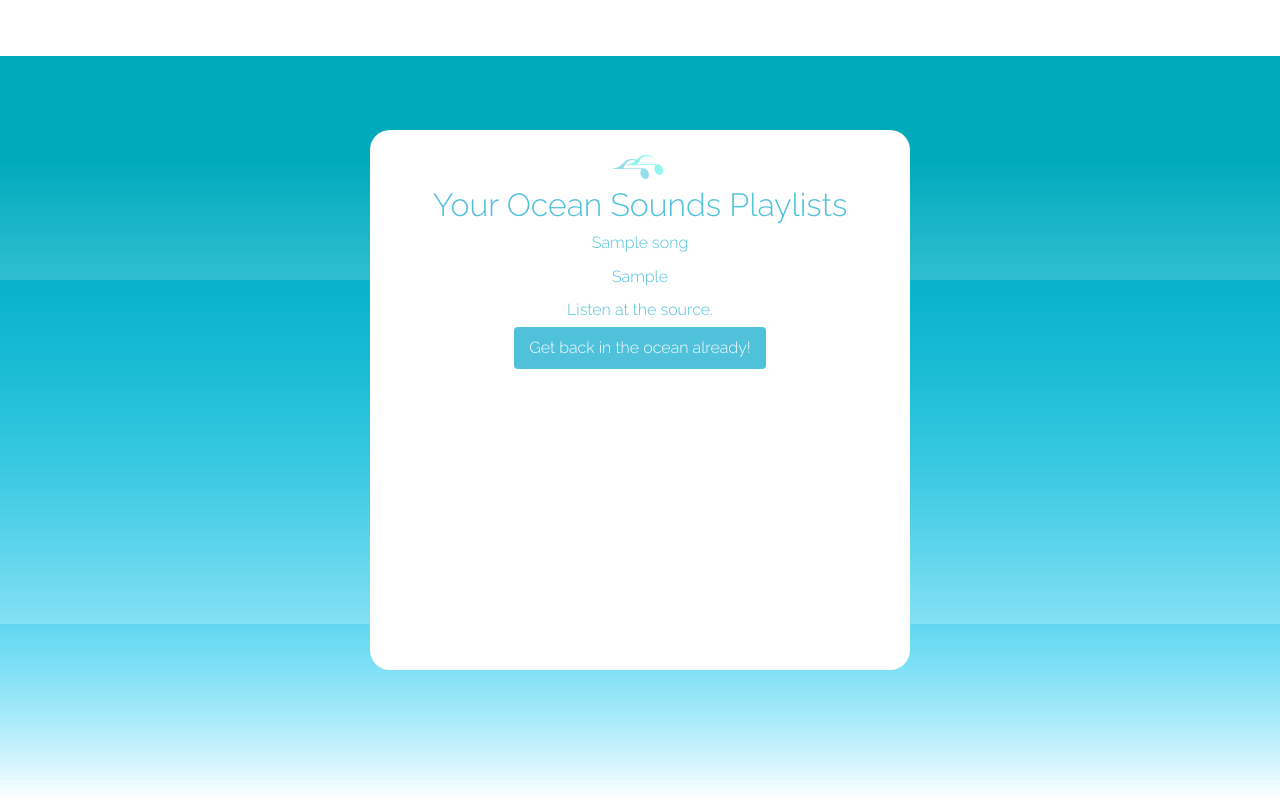
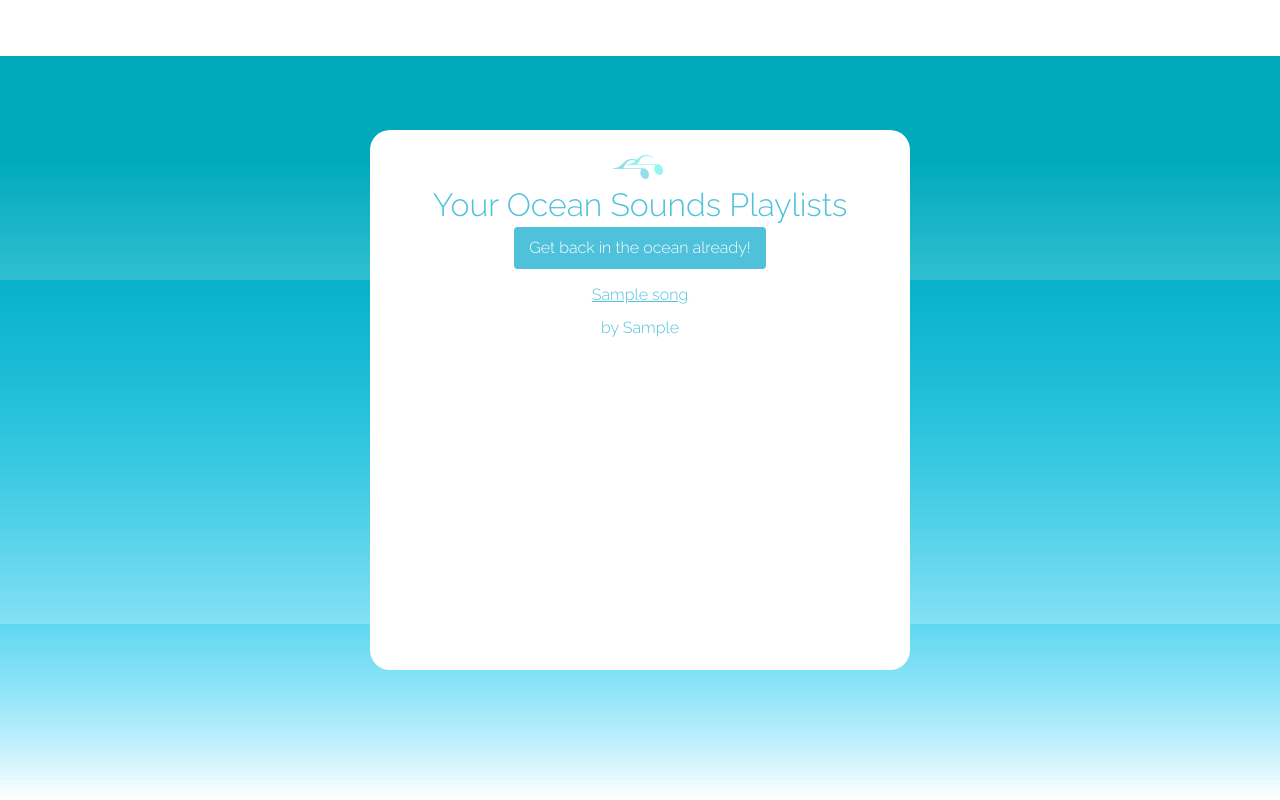
Before and after one commit to ScottLNorvell/sound_ocean, a Rails app: page /playlists/show in a window 1280 px wide. Run offline with Rails 7, Linux system fonts and the light colour scheme; a user stored in the database is signed in; tables that the repository leaves empty hold one stand-in row (values such as "Sample post"); style sheets or scripts are compiled from the project's sources; parts of the project's set-up code (start-up, migrations or seed data) failed here and were passed over; some libraries are stand-ins or nearby versions; some web fonts are replaced.

Commit message:
More last minute magic

```diff
--- a/app/assets/stylesheets/styles.css
+++ b/app/assets/stylesheets/styles.css
@@ -32,6 +32,10 @@ a, h1, body, p {
 h1 {
   padding: 20px;
   font-size: 2em;
+}
+
+h3 {
+  text-decoration: underline;
 }
 
 p {
@@ -143,6 +147,8 @@ input {
   background-color: #ffffff;
   position: fixed;
   z-index: 1000;
+  overflow-y: scroll;
+  overflow-x: scroll;
 }
 
 #playlist-menu {
@@ -253,3 +259,7 @@ input {
 a.song-info {
   color: #4BF2E4;
 }
+
+#playlist-box {
+  overflow: scroll;
+}
--- a/app/views/playlists/show.html.erb
+++ b/app/views/playlists/show.html.erb
@@ -1,15 +1,15 @@
 
-<div class="devise-box">
+<div class="devise-box" id="playlist-box">
 <%= link_to image_tag("sound_ocean.png", :border => 0), class: "sound_ocean" %>
 <h1>Your Ocean Sounds Playlists</h1><br />
+<%= link_to "Get back in the ocean already!", game_path, class: "button-to", id: "ocean-playlist" %>
 
 	<% @songs.each do |song| %>
 		<ul>
-			<li class="song-info"><%= song.title %></li><br />
-			<li class="song-info"><%= song.artist %></li><br />
-			<li class="song-info"><a href="<%= song.url %>">Listen at the source.</a></li><br />
+			<li class="song-info"><a href="<%= song.url %>" target="_blank" ><h3><%= song.title %></a></h3></li><br />
+			<li class="song-info">by <%= song.artist %></li><br />
 		</ul>
 	<% end %>
-	<%= link_to "Get back in the ocean already!", game_path, class: "button-to", id: "ocean-playlist" %>
+
 
 </div>
```
